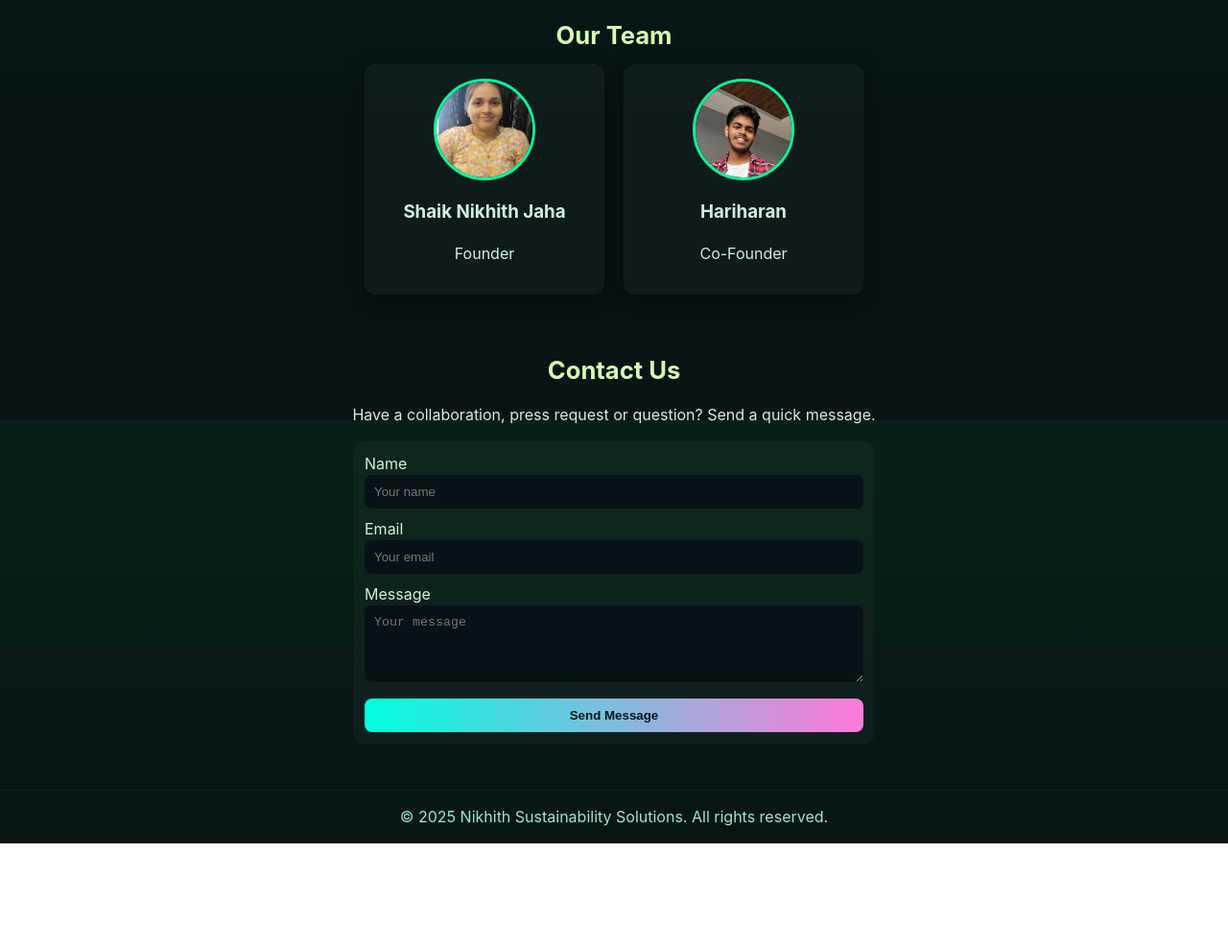
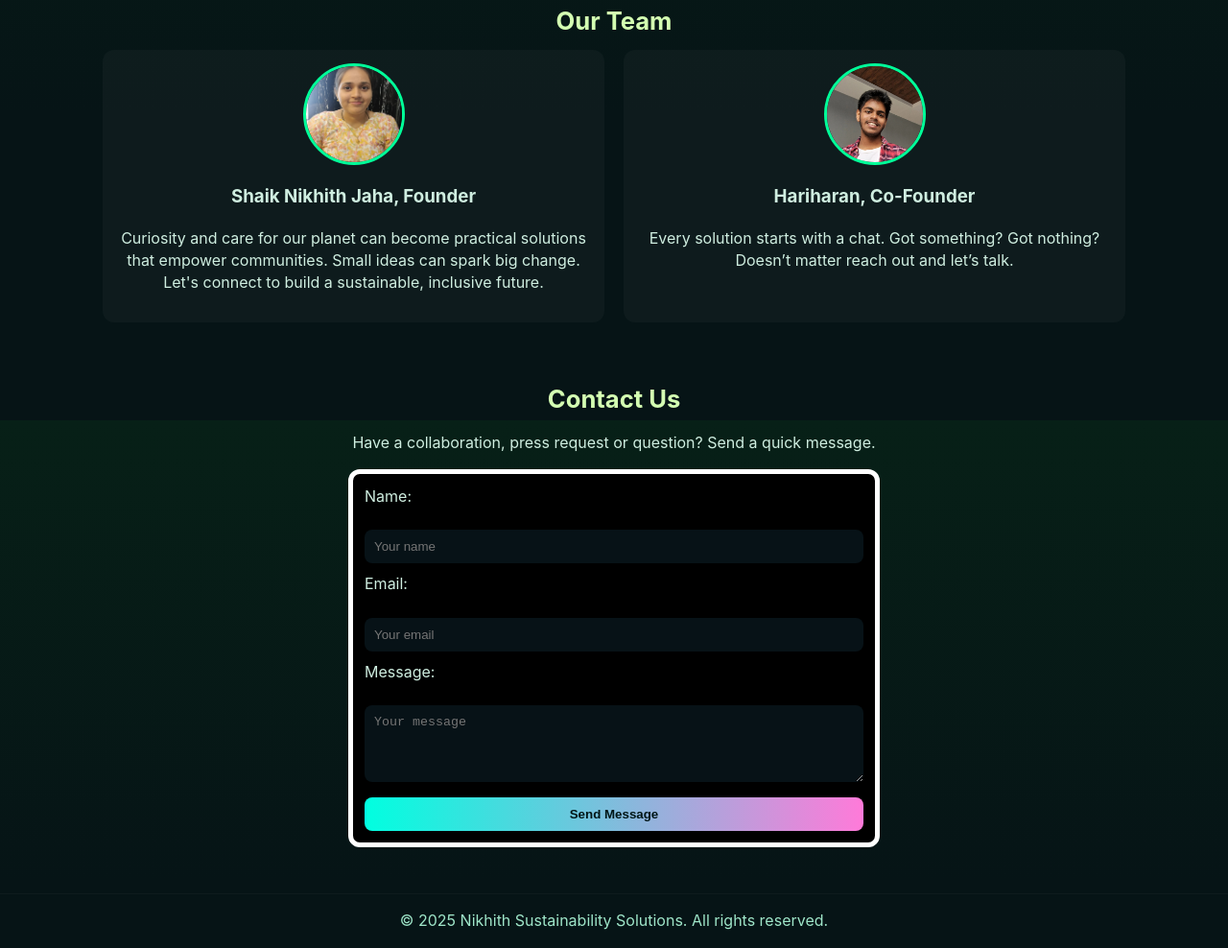
Before and after one commit to Hat1412/NSS, a plain HTML site: page index.html in a window 1280 px wide. Shown: the part 1162-2150 px from the top of the page at 96% size. Before the commit the page ends 2041 px from the top, so only its background shows below. Drawn offline with nearby package versions, Linux system fonts and the light colour scheme.

Commit message:
New Changes

```diff
--- a/index.html
+++ b/index.html
@@ -185,14 +185,6 @@
             max-width: 900px
         }
 
-        /* Cards / small UI */
-        .card {
-            background: var(--card);
-            border-radius: var(--radius);
-            padding: 14px;
-            border: 1px solid rgba(255, 255, 255, 0.02);
-            box-shadow: var(--shadow)
-        }
 
         .center {
             text-align: center
@@ -334,7 +326,8 @@
             margin: 0 auto;
             padding: 12px;
             border-radius: 12px;
-            background: rgba(255, 255, 255, 0.03)
+            border: 5px solid #ffffff;
+            background-color: #000;
         }
 
         input,
@@ -551,15 +544,18 @@
         <section id="members" class="container">
             <h2>Our Team</h2>
             <div class="members" role="list">
-                <div class="member card" role="listitem">
+                <div class="member" style="width: 45%;" role="listitem">
                     <img src="nikk.jpeg" alt="Shaik Nikhith Jaha — Founder" loading="lazy">
-                    <h3>Shaik Nikhith Jaha</h3>
-                    <p>Founder</p>
+                    <h3>Shaik Nikhith Jaha, Founder</h3>
+                    <p>Curiosity and care for our planet can become practical solutions that empower communities. Small
+                        ideas can spark big
+                        change. Let's connect to build a sustainable, inclusive future.</p>
                 </div>
-                <div class="member card" role="listitem">
+                <div class="member" style="width: 45%;" role="listitem">
                     <img src="me2.jpeg" alt="Hariharan — Co-Founder" loading="lazy">
-                    <h3>Hariharan</h3>
-                    <p>Co-Founder</p>
+                    <h3>Hariharan, Co-Founder</h3>
+                    <p>Every solution starts with a chat. Got something? Got nothing? Doesn’t matter reach out and let’s
+                        talk.</p>
                 </div>
             </div>
         </section>
@@ -572,13 +568,13 @@
             <p class="center">Have a collaboration, press request or question? Send a quick message.</p>
 
             <form action="https://formspree.io/f/xvgwpqwr" method="POST" aria-label="Contact form">
-                <label class="sr-only" for="name">Name</label>
+                <label class="sr-only" for="name">Name:</label> </br></br>
                 <input id="name" name="name" type="text" placeholder="Your name" required>
 
-                <label class="sr-only" for="email">Email</label>
+                <label class="sr-only" for="email">Email:</label> </br></br>
                 <input id="email" name="_replyto" type="email" placeholder="Your email" required>
 
-                <label class="sr-only" for="message">Message</label>
+                <label class="sr-only" for="message">Message:</label> </br></br>
                 <textarea id="message" name="message" rows="4" placeholder="Your message" required></textarea>
 
                 <button type="submit">Send Message</button>
```
Also changed, not shown: Hari_E_Combass.png (added), 1 other file.
